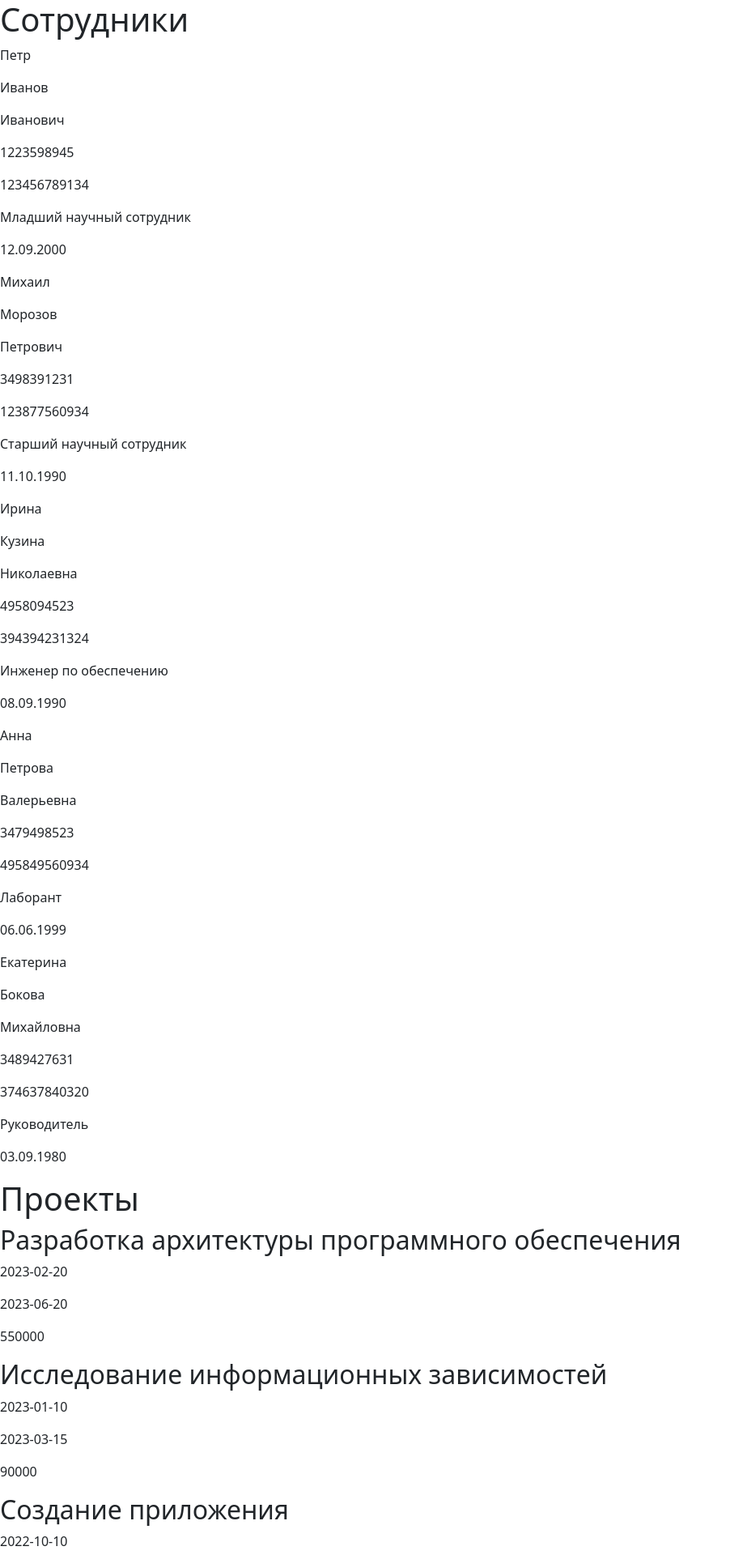
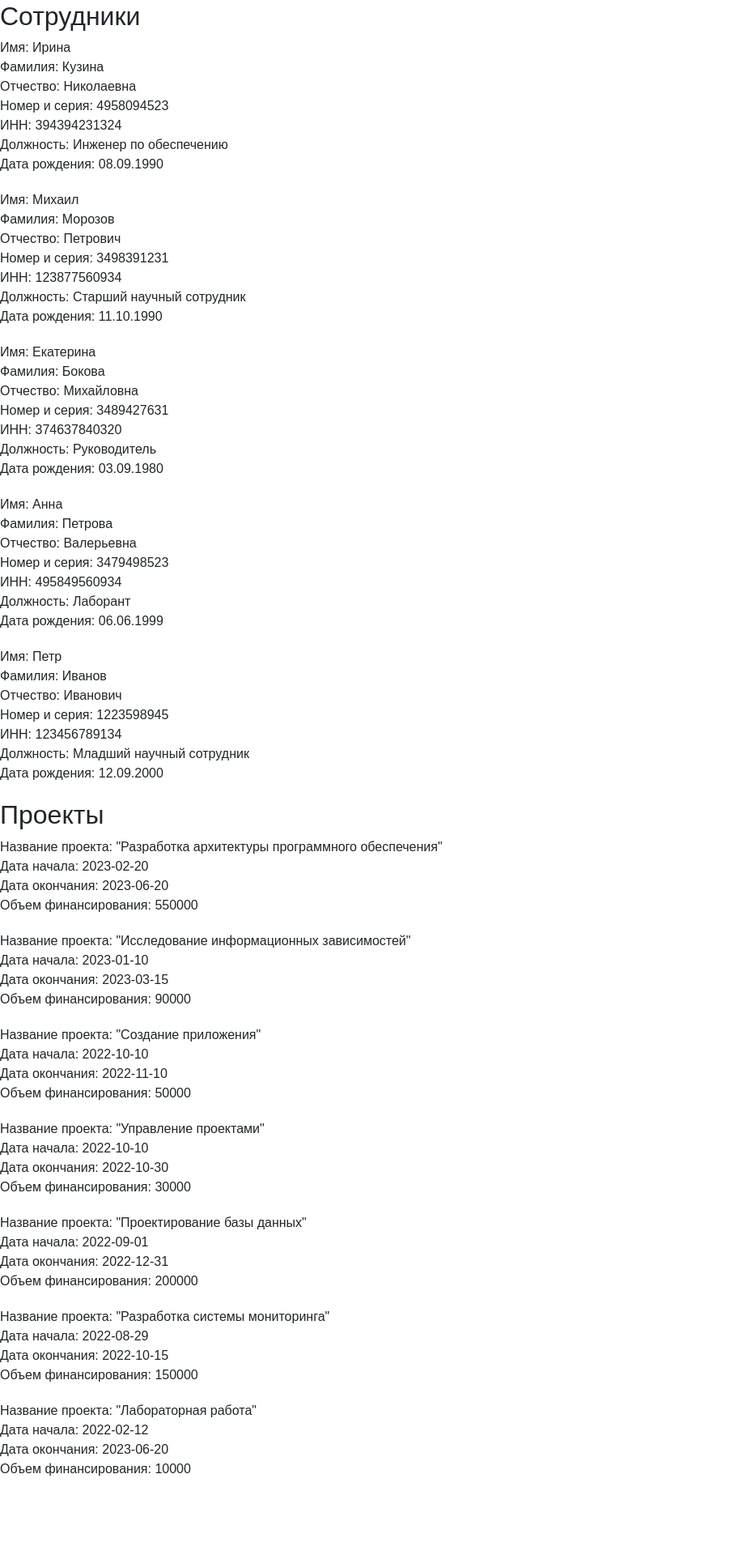
Before and after one commit to Tanyat76u/django, a Django app: page / in a window 1280 px wide. Shown: the top 1920 px of the page at 81% size, without its empty margins (0-902 px from the left). After the commit the page ends 1822 px from the top, so only its background shows below. Run offline with Django 4.2, Linux system fonts and the light colour scheme; data comes from the database, SQL or seed files in the repository; both versions use the stored data as it was after the commit; some libraries are stand-ins or nearby versions.

Commit message:
сделала визуал, поля в админке

```diff
--- a/projectTanya/nii/models.py
+++ b/projectTanya/nii/models.py
@@ -14,14 +14,14 @@
     class Meta:
         verbose_name_plural = 'Сотрудники'
         verbose_name = 'Сотрудник'
-        ordering = ['-data']
+        ordering = ['-num_ser']
 
 class Projects(models.Model):
     name = models.CharField(max_length=50, verbose_name='Название')
     start_date = models.CharField(max_length=50, verbose_name='Дата начала')
     end_date = models.CharField(max_length=50, verbose_name='Дата окончания')
     amount_of_financing = models.CharField(max_length=20, verbose_name='Объем финансирования')
-    employeess = models.ManyToManyField(Employees)
+    employeess = models.ManyToManyField(Employees,verbose_name='Сотрудники')
     def __str__(self):
         return self.name
 
@@ -29,11 +29,3 @@
         verbose_name_plural = 'Проекты'
         verbose_name = 'Проект'
         ordering = ['-start_date']
-#
-# /*class Participation(models.Model):
-   # name = models.CharField(max_length=20, db_index=True, verbose_name='Название')
-   #
-    #class Meta:
-    #verbose_name_plural = 'Участия'
-   # verbose_name = 'Участие'
-    # ordering = ['name']
--- a/projectTanya/nii/templates/nii/index.html
+++ b/projectTanya/nii/templates/nii/index.html
@@ -9,35 +9,28 @@
 	<title>Научно-исследовательская деятельность НИИ</title>
 	</head>
 	<body>
-		<h1>Сотрудники</h1>
+  <h2><font face="Arial">Сотрудники</h2>
 		{% for employees in employeess %}
-		<div>
-				<h2>{{Сотрудник}}</h2>
-				<p>{{ employees.first_name }}</p>
-				<p>{{ employees.last_name }}</p>
-				<p>{{ employees.middle_name }}</p>
-				<p>{{ employees.num_ser }}</p>
-				<p>{{ employees.inn }}</p>
-				<p>{{ employees.position }}</p>
-				<p>{{ employees.data }}</p>
+		<div class= "df">Имя: {{ employees.first_name }}</div>
+		<div class= "df">Фамилия: {{ employees.last_name }}</div>
+		<div class= "df">Отчество: {{ employees.middle_name }}</div>
+		<div class= "df">Номер и серия: {{ employees.num_ser }}</div>
+		<div class= "df">ИНН: {{ employees.inn }}</div>
+		<div class= "df">Должность: {{ employees.position }}</div>
+		<div class= "df">Дата рождения: {{ employees.data }}</div>
+	<div style="padding: 10px;"></div>
 		 </div>
 
-		<div>
-				<h2>{{ employees.name }}</h2>
-				<p>{{ employees.start_date }}</p>
-				<p>{{ employees.end_date }}</p>
-				<p>{{ employees.amount_of_financing }}</p>
-		</div>
 		{% endfor %}
 
-		<h1>Проекты</h1>
+
+	<h2><font face="Arial">Проекты</h2>
 		{% for projects in projectss %}
-		<div>
-				<h2>{{ projects.name }}</h2>
-				<p>{{ projects.start_date }}</p>
-				<p>{{ projects.end_date }}</p>
-				<p>{{ projects.amount_of_financing }}</p>
-		</div>
+		<div class= "df">Название проекта: "{{ projects.name }}"</div>
+		<div class= "df">Дата начала: {{ projects.start_date }}</div>
+		<div class= "df">Дата окончания: {{ projects.end_date }}</div>
+		<div class= "df">Объем финансирования: {{ projects.amount_of_financing }}</div>
+	<div style="padding: 10px;"></div>
 
 		{% endfor %}
 	</body>
```
Also changed, not shown: projectTanya/nii/admin.py (+5 -4 lines), projectTanya/db.sqlite3, projectTanya/nii/migrations/0006_alter_employees_options_alter_projects_employeess.py (added). Lines whose indentation alone changed are shown as unchanged.
